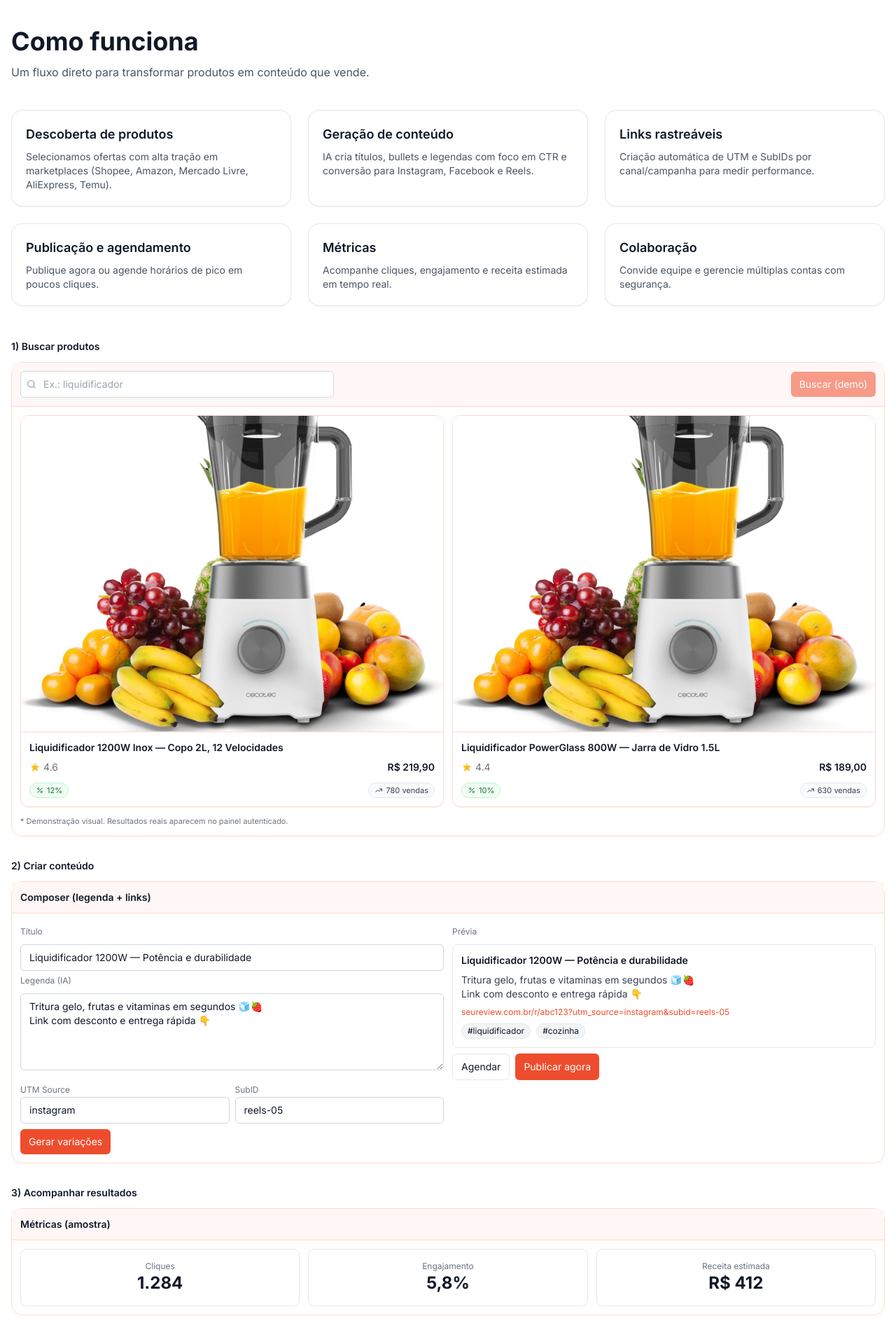
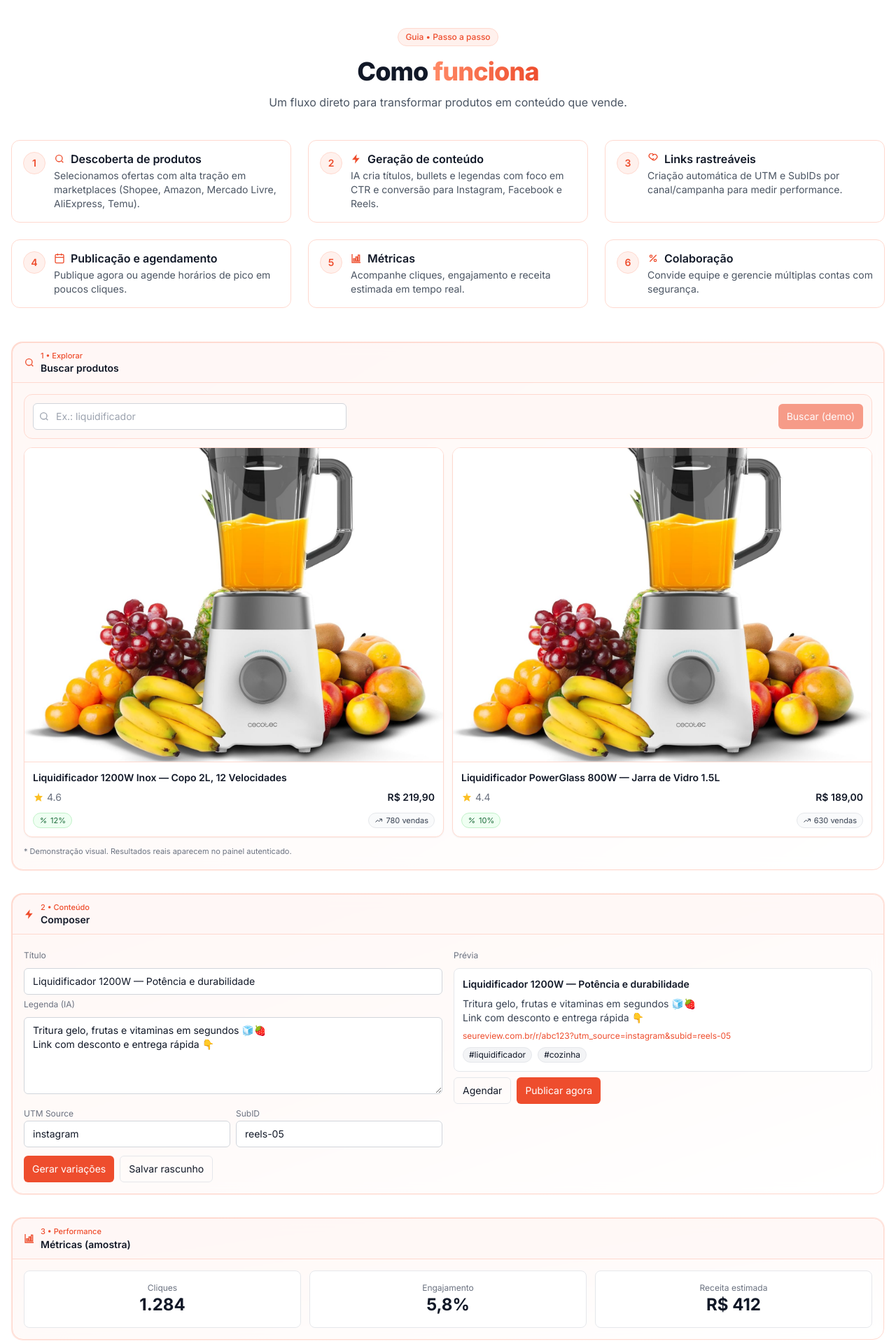
Before and after one commit to marciobever/seureview.com.br, a Next.js app: page /como-funciona in a window 1280 px wide. Shown: the part 120-2040 px from the top of the page at 70% size. Built offline with nearby package versions, Linux system fonts and the light colour scheme; no server answers.

Commit message:
Update Client.tsx

```diff
--- a/app/(site)/como-funciona/Client.tsx
+++ b/app/(site)/como-funciona/Client.tsx
@@ -1,6 +1,7 @@
 "use client";
 import * as React from "react";
 
+/* ==================== ÍCONES ==================== */
 function StarIcon(props: React.SVGProps<SVGSVGElement>) {
   return (
     <svg viewBox="0 0 24 24" fill="currentColor" aria-hidden {...props}>
@@ -33,32 +34,64 @@ function SearchIcon(props: React.SVGProps<SVGSVGElement>) {
     </svg>
   );
 }
+function LightningIcon(props: React.SVGProps<SVGSVGElement>) {
+  return (
+    <svg viewBox="0 0 24 24" fill="currentColor" aria-hidden {...props}>
+      <path d="M13 2L3 14h7l-1 8 10-12h-7l1-8z" />
+    </svg>
+  );
+}
+function LinkIcon(props: React.SVGProps<SVGSVGElement>) {
+  return (
+    <svg viewBox="0 0 24 24" fill="none" stroke="currentColor" aria-hidden {...props}>
+      <path d="M10 13a5 5 0 007.07 0l2.12-2.12a5 5 0 00-7.07-7.07L10 5" strokeWidth="2" />
+      <path d="M14 11a5 5 0 01-7.07 0L4.8 9a5 5 0 017.07-7.07L14 3" strokeWidth="2" />
+    </svg>
+  );
+}
+function CalendarIcon(props: React.SVGProps<SVGSVGElement>) {
+  return (
+    <svg viewBox="0 0 24 24" fill="none" stroke="currentColor" aria-hidden {...props}>
+      <rect x="3" y="4" width="18" height="18" rx="2" ry="2" strokeWidth="2" />
+      <path d="M16 2v4M8 2v4M3 10h18" strokeWidth="2" />
+    </svg>
+  );
+}
+function ChartIcon(props: React.SVGProps<SVGSVGElement>) {
+  return (
+    <svg viewBox="0 0 24 24" fill="none" stroke="currentColor" aria-hidden {...props}>
+      <path d="M3 3v18h18" strokeWidth="2" />
+      <rect x="6" y="13" width="3" height="5" strokeWidth="2" />
+      <rect x="11" y="9" width="3" height="9" strokeWidth="2" />
+      <rect x="16" y="5" width="3" height="13" strokeWidth="2" />
+    </svg>
+  );
+}
 
+/* ==================== HELPERS ==================== */
 type MiniItem = {
   id: string;
   title: string;
   price: number;
   rating: number;
-  image: string;
+  image: string; // /public/landing/...
   url: string;
   commissionPercent?: number;
   salesCount?: number;
 };
 
-function formatPrice(n?: number) {
-  const v = Number(n ?? 0);
-  return v.toLocaleString("pt-BR", { style: "currency", currency: "BRL" });
-}
-function formatPercent(n?: number) {
-  const v = Number(n ?? 0);
-  return `${v.toFixed(0)}%`;
-}
-function compactSales(n?: number) {
+const formatPrice = (n?: number) =>
+  Number(n ?? 0).toLocaleString("pt-BR", { style: "currency", currency: "BRL" });
+
+const formatPercent = (n?: number) => `${Number(n ?? 0).toFixed(0)}%`;
+
+const compactSales = (n?: number) => {
   const v = Number(n ?? 0);
   if (v >= 1000) return `${Math.round(v / 100) / 10}k`;
   return `${v}`;
-}
+};
 
+/* ==================== MOCK DATA ==================== */
 const MOCK_PRODUCTS: MiniItem[] = [
   {
     id: "p1",
@@ -82,6 +115,7 @@ const MOCK_PRODUCTS: MiniItem[] = [
   },
 ];
 
+/* ==================== UI PRIMITIVES ==================== */
 function Badge({
   tone = "default",
   className = "",
@@ -91,7 +125,8 @@ function Badge({
   className?: string;
   children: React.ReactNode;
 }) {
-  const base = "inline-flex items-center gap-1 rounded-full px-2 py-0.5 text-[11px] border";
+  const base =
+    "inline-flex items-center gap-1 rounded-full px-2 py-0.5 text-[11px] border transition-colors";
   const theme =
     tone === "success"
       ? "border-[#C1F1C9] bg-[#EFFFF2] text-[#1B6B3A]"
@@ -99,11 +134,75 @@ function Badge({
   return <span className={`${base} ${theme} ${className}`}>{children}</span>;
 }
 
+function GradientCard({
+  children,
+  className = "",
+  title,
+  eyebrow,
+  icon,
+}: {
+  children: React.ReactNode;
+  className?: string;
+  title?: string;
+  eyebrow?: string;
+  icon?: React.ReactNode;
+}) {
+  return (
+    <div className={`relative rounded-2xl p-[1px] bg-gradient-to-br from-[#FFD9CF] via-[#FFE7E1] to-transparent ${className}`}>
+      <div className="rounded-2xl bg-white/80 backdrop-blur border border-[#FFD9CF]">
+        {(title || eyebrow) && (
+          <div className="flex items-center gap-2 border-b border-[#FFD9CF] px-4 py-2.5 bg-[#FFF7F5]/70 rounded-t-2xl">
+            {icon && <span className="text-[#EE4D2D]">{icon}</span>}
+            <div className="flex flex-col">
+              {eyebrow && <span className="text-[11px] text-[#EE4D2D] font-medium">{eyebrow}</span>}
+              {title && <span className="text-sm font-semibold text-[#111827]">{title}</span>}
+            </div>
+          </div>
+        )}
+        <div className="p-4">{children}</div>
+      </div>
+    </div>
+  );
+}
+
+function StepCard({
+  n,
+  title,
+  desc,
+  icon,
+}: {
+  n: number;
+  title: string;
+  desc: string;
+  icon: React.ReactNode;
+}) {
+  return (
+    <div className="group relative rounded-xl border border-[#FFD9CF] bg-white/70 backdrop-blur p-4 transition-all hover:shadow-md hover:-translate-y-0.5">
+      <div className="flex items-start gap-3">
+        <div className="relative">
+          <div className="h-8 w-8 rounded-full bg-[#FFF1ED] border border-[#FFD9CF] grid place-items-center text-sm font-semibold text-[#EE4D2D]">
+            {n}
+          </div>
+        </div>
+        <div className="flex-1">
+          <div className="flex items-center gap-2">
+            <span className="text-[#EE4D2D]">{icon}</span>
+            <h3 className="font-semibold">{title}</h3>
+          </div>
+          <p className="mt-1 text-sm text-gray-600">{desc}</p>
+        </div>
+      </div>
+      <div className="pointer-events-none absolute inset-0 rounded-xl ring-1 ring-transparent group-hover:ring-[#FFD9CF]/80 transition" />
+    </div>
+  );
+}
+
+/* ==================== BLOCOS DA PÁGINA ==================== */
 function ProductCard({ product }: { product: MiniItem }) {
   return (
-    <div className="overflow-hidden rounded-xl border border-[#FFD9CF] bg-white shadow-sm">
+    <div className="overflow-hidden rounded-xl border border-[#FFD9CF] bg-white shadow-sm transition-all hover:shadow-md">
       <div className="relative aspect-[4/3] bg-[#FFF9F7] border-b border-[#FFD9CF]">
-        {/* usa <img> simples para evitar edge-cases do next/image */}
+        {/* usa <img> simples (evita edge-cases do next/image em demos) */}
         <img
           src={product.image}
           alt={product.title}
@@ -113,27 +212,22 @@ function ProductCard({ product }: { product: MiniItem }) {
       </div>
 
       <div className="p-3 space-y-2">
-        <h3 className="text-sm font-semibold text-[#111827] line-clamp-2">
-          {product.title}
-        </h3>
-
+        <h4 className="text-sm font-semibold text-[#111827] line-clamp-2">{product.title}</h4>
         <div className="flex items-center justify-between">
           <div className="inline-flex items-center gap-1 text-[#6B7280] text-sm">
-            <StarIcon className="w-4 h-4 text-amber-400" />
-            <span>{Number(product.rating || 0).toFixed(1)}</span>
+            <StarIcon className="w-4 h-4 text-amber-400" aria-hidden />
+            <span aria-label={`avaliação ${product.rating}`}>{Number(product.rating || 0).toFixed(1)}</span>
           </div>
           <div className="text-sm font-semibold">{formatPrice(product.price)}</div>
         </div>
-
         <div className="flex items-center justify-between pt-1">
           <Badge tone="success" className="inline-flex items-center gap-1">
-            <PercentIcon className="w-3 h-3" />
+            <PercentIcon className="w-3 h-3" aria-hidden />
             {formatPercent(product.commissionPercent ?? 0)}
           </Badge>
-
           {typeof product.salesCount === "number" && (
             <Badge className="inline-flex items-center gap-1">
-              <TrendingIcon className="w-3 h-3" />
+              <TrendingIcon className="w-3 h-3" aria-hidden />
               {compactSales(product.salesCount)} vendas
             </Badge>
           )}
@@ -145,14 +239,16 @@ function ProductCard({ product }: { product: MiniItem }) {
 
 function MockSearchPanel() {
   return (
-    <div className="rounded-2xl border border-[#FFD9CF] bg-white/80 backdrop-blur">
-      <div className="p-3 border-b border-[#FFD9CF] bg-[#FFF7F5] flex items-center justify-between">
+    <GradientCard title="Buscar produtos" eyebrow="1 • Explorar" icon={<SearchIcon className="h-4 w-4" />}>
+      <div className="p-0">
+        <div className="p-3 border border-[#FFD9CF] bg-[#FFF7F5] rounded-xl flex items-center justify-between">
           <div className="relative w-full max-w-md">
-          <SearchIcon className="w-4 h-4 absolute left-2 top-1/2 -translate-y-1/2 text-gray-400" />
+            <SearchIcon className="w-4 h-4 absolute left-2 top-1/2 -translate-y-1/2 text-gray-400" aria-hidden />
             <input
               disabled
               placeholder="Ex.: liquidificador"
               className="w-full pl-8 pr-3 py-2 text-sm rounded-md border focus:outline-none bg-white"
+              aria-label="Campo de busca demonstrativo"
             />
           </div>
           <button
@@ -164,54 +260,65 @@ function MockSearchPanel() {
           </button>
         </div>
 
-      <div className="p-3">
+        <div className="mt-3">
           <div className="grid sm:grid-cols-2 gap-3">
             {MOCK_PRODUCTS.map((p) => (
               <ProductCard key={p.id} product={p} />
             ))}
           </div>
-        <div className="mt-3 text-[11px] text-gray-500">
+          <p className="mt-3 text-[11px] text-gray-500">
             * Demonstração visual. Resultados reais aparecem no painel autenticado.
+          </p>
         </div>
       </div>
-    </div>
+    </GradientCard>
   );
 }
 
 function MockComposer() {
   return (
-    <div className="rounded-2xl border border-[#FFD9CF] bg-white/80 backdrop-blur">
-      <div className="p-3 border-b border-[#FFD9CF] bg-[#FFF7F5] font-semibold text-sm">
-        Composer (legenda + links)
-      </div>
-      <div className="p-3 grid md:grid-cols-2 gap-3">
+    <GradientCard title="Composer" eyebrow="2 • Conteúdo" icon={<LightningIcon className="h-4 w-4" />}>
+      <div className="grid md:grid-cols-2 gap-4">
         <div className="space-y-2">
-          <label className="text-xs text-gray-500">Título</label>
-          <input className="w-full px-3 py-2 rounded-md border" defaultValue="Liquidificador 1200W — Potência e durabilidade" />
-          <label className="text-xs text-gray-500">Legenda (IA)</label>
+          <label className="text-xs text-gray-500" htmlFor="titulo">Título</label>
+          <input
+            id="titulo"
+            className="w-full px-3 py-2 rounded-md border"
+            defaultValue="Liquidificador 1200W — Potência e durabilidade"
+          />
+
+          <label className="text-xs text-gray-500" htmlFor="legenda">Legenda (IA)</label>
           <textarea
+            id="legenda"
             className="w-full px-3 py-2 rounded-md border min-h-[110px]"
             defaultValue={`Tritura gelo, frutas e vitaminas em segundos 🧊🍓
 Link com desconto e entrega rápida 👇`}
           />
+
           <div className="grid grid-cols-2 gap-2">
             <div>
-              <label className="text-xs text-gray-500">UTM Source</label>
-              <input className="w-full px-3 py-2 rounded-md border" defaultValue="instagram" />
+              <label className="text-xs text-gray-500" htmlFor="utm">UTM Source</label>
+              <input id="utm" className="w-full px-3 py-2 rounded-md border" defaultValue="instagram" />
             </div>
             <div>
-              <label className="text-xs text-gray-500">SubID</label>
-              <input className="w-full px-3 py-2 rounded-md border" defaultValue="reels-05" />
+              <label className="text-xs text-gray-500" htmlFor="subid">SubID</label>
+              <input id="subid" className="w-full px-3 py-2 rounded-md border" defaultValue="reels-05" />
             </div>
           </div>
+
+          <div className="flex gap-2 pt-1">
             <button className="px-3 py-2 rounded-md bg-[#EE4D2D] text-white text-sm hover:bg-[#D8431F]">
               Gerar variações
             </button>
+            <button className="px-3 py-2 rounded-md border text-sm hover:bg-gray-50">
+              Salvar rascunho
+            </button>
+          </div>
         </div>
 
         <div className="space-y-2">
           <label className="text-xs text-gray-500">Prévia</label>
-          <div className="rounded-lg border p-3 space-y-2">
+          <div className="rounded-lg border p-3 space-y-2 bg-white">
             <div className="font-semibold text-sm">
               Liquidificador 1200W — Potência e durabilidade
             </div>
@@ -219,14 +326,12 @@ Link com desconto e entrega rápida 👇`}
               Tritura gelo, frutas e vitaminas em segundos 🧊🍓<br />
               Link com desconto e entrega rápida 👇
             </p>
-            <div className="text-xs text-[#EE4D2D]">seureview.com.br/r/abc123?utm_source=instagram&subid=reels-05</div>
-            <div className="flex gap-2">
-              <span className="inline-flex items-center px-2 py-0.5 rounded-full bg-gray-100 border text-xs">
-                #liquidificador
-              </span>
-              <span className="inline-flex items-center px-2 py-0.5 rounded-full bg-gray-100 border text-xs">
-                #cozinha
-              </span>
+            <div className="text-xs text-[#EE4D2D]">
+              seureview.com.br/r/abc123?utm_source=instagram&subid=reels-05
+            </div>
+            <div className="flex flex-wrap gap-2">
+              <span className="inline-flex items-center px-2 py-0.5 rounded-full bg-gray-100 border text-xs">#liquidificador</span>
+              <span className="inline-flex items-center px-2 py-0.5 rounded-full bg-gray-100 border text-xs">#cozinha</span>
             </div>
           </div>
           <div className="flex gap-2">
@@ -239,77 +344,106 @@ Link com desconto e entrega rápida 👇`}
           </div>
         </div>
       </div>
-    </div>
+    </GradientCard>
   );
 }
 
 function MockMetrics() {
   return (
-    <div className="rounded-2xl border border-[#FFD9CF] bg-white/80 backdrop-blur">
-      <div className="p-3 border-b border-[#FFD9CF] bg-[#FFF7F5] font-semibold text-sm">
-        Métricas (amostra)
-      </div>
-      <div className="p-3 grid sm:grid-cols-3 gap-3 text-center">
-        <div className="rounded-lg border p-4">
+    <GradientCard title="Métricas (amostra)" eyebrow="3 • Performance" icon={<ChartIcon className="h-4 w-4" />}>
+      <div className="grid sm:grid-cols-3 gap-3 text-center">
+        <div className="rounded-lg border p-4 bg-white/90">
           <div className="text-xs text-gray-500">Cliques</div>
           <div className="text-2xl font-bold">1.284</div>
         </div>
-        <div className="rounded-lg border p-4">
+        <div className="rounded-lg border p-4 bg-white/90">
           <div className="text-xs text-gray-500">Engajamento</div>
           <div className="text-2xl font-bold">5,8%</div>
         </div>
-        <div className="rounded-lg border p-4">
+        <div className="rounded-lg border p-4 bg-white/90">
           <div className="text-xs text-gray-500">Receita estimada</div>
           <div className="text-2xl font-bold">R$ 412</div>
         </div>
       </div>
-    </div>
+    </GradientCard>
   );
 }
 
+/* ==================== PÁGINA ==================== */
 export default function ClientPage() {
   const passos = [
-    { t: "Descoberta de produtos", d: "Selecionamos ofertas com alta tração em marketplaces (Shopee, Amazon, Mercado Livre, AliExpress, Temu)." },
-    { t: "Geração de conteúdo", d: "IA cria títulos, bullets e legendas com foco em CTR e conversão para Instagram, Facebook e Reels." },
-    { t: "Links rastreáveis", d: "Criação automática de UTM e SubIDs por canal/campanha para medir performance." },
-    { t: "Publicação e agendamento", d: "Publique agora ou agende horários de pico em poucos cliques." },
-    { t: "Métricas", d: "Acompanhe cliques, engajamento e receita estimada em tempo real." },
-    { t: "Colaboração", d: "Convide equipe e gerencie múltiplas contas com segurança." },
+    { t: "Descoberta de produtos", d: "Selecionamos ofertas com alta tração em marketplaces (Shopee, Amazon, Mercado Livre, AliExpress, Temu).", icon: <SearchIcon className="h-4 w-4" /> },
+    { t: "Geração de conteúdo", d: "IA cria títulos, bullets e legendas com foco em CTR e conversão para Instagram, Facebook e Reels.", icon: <LightningIcon className="h-4 w-4" /> },
+    { t: "Links rastreáveis", d: "Criação automática de UTM e SubIDs por canal/campanha para medir performance.", icon: <LinkIcon className="h-4 w-4" /> },
+    { t: "Publicação e agendamento", d: "Publique agora ou agende horários de pico em poucos cliques.", icon: <CalendarIcon className="h-4 w-4" /> },
+    { t: "Métricas", d: "Acompanhe cliques, engajamento e receita estimada em tempo real.", icon: <ChartIcon className="h-4 w-4" /> },
+    { t: "Colaboração", d: "Convide equipe e gerencie múltiplas contas com segurança.", icon: <PercentIcon className="h-4 w-4" /> },
   ];
 
   return (
-    <main className="section">
+    <main className="section relative">
+      {/* fundo premium (radiais suaves) */}
+      <div
+        aria-hidden
+        className="pointer-events-none absolute inset-0 -z-10"
+        style={{
+          background:
+            "radial-gradient(1200px 600px at 10% -10%, rgba(238,77,45,0.15) 0%, rgba(238,77,45,0) 60%), radial-gradient(900px 500px at 100% 0%, rgba(255,140,105,0.12) 0%, rgba(255,140,105,0) 55%)",
+        }}
+      />
+
       <div className="max-container">
-        <h1 className="text-3xl md:text-4xl font-bold">Como funciona</h1>
-        <p className="mt-3 text-gray-600 max-w-2xl">
+        {/* Título da página */}
+        <header className="text-center max-w-3xl mx-auto">
+          <p className="inline-flex items-center gap-2 text-xs font-medium text-[#EE4D2D] bg-[#FFF1ED] border border-[#FFD9CF] rounded-full px-2.5 py-1">
+            Guia • Passo a passo
+          </p>
+          <h1 className="mt-4 text-3xl md:text-4xl font-extrabold tracking-tight">
+            Como <span className="bg-gradient-to-r from-[#FF8A66] to-[#EE4D2D] bg-clip-text text-transparent">funciona</span>
+          </h1>
+          <p className="mt-3 text-gray-600">
             Um fluxo direto para transformar produtos em conteúdo que vende.
           </p>
+        </header>
 
-        <div className="mt-10 grid md:grid-cols-3 gap-6">
-          {passos.map((p) => (
-            <div key={p.t} className="card">
-              <div className="card-body">
-                <div className="font-semibold text-lg">{p.t}</div>
-                <p className="mt-2 text-sm text-gray-600">{p.d}</p>
+        {/* Passos */}
+        <section className="mt-10 grid md:grid-cols-3 gap-6">
+          {passos.map((p, i) => (
+            <StepCard key={p.t} n={i + 1} title={p.t} desc={p.d} icon={p.icon} />
+          ))}
+        </section>
+
+        {/* Demos */}
+        <section className="mt-12 grid gap-8">
+          <MockSearchPanel />
+          <MockComposer />
+          <MockMetrics />
+        </section>
+
+        {/* CTA final */}
+        <section className="mt-12">
+          <div className="relative rounded-2xl overflow-hidden border border-[#FFD9CF] bg-white/70 p-6 text-center">
+            <div
+              aria-hidden
+              className="pointer-events-none absolute -z-10 -right-16 -top-16 h-64 w-64 rounded-full blur-3xl"
+              style={{ background: "rgba(238,77,45,0.16)" }}
+            />
+            <h2 className="text-2xl md:text-3xl font-extrabold">
+              Pronto para <span className="bg-gradient-to-r from-[#FF8A66] to-[#EE4D2D] bg-clip-text text-transparent">acelerar</span> suas comissões?
+            </h2>
+            <p className="mt-2 text-gray-600 max-w-2xl mx-auto">
+              Publique produtos prontos com links rastreáveis e legendas otimizadas — em minutos.
+            </p>
+            <div className="mt-5 flex flex-wrap justify-center gap-3">
+              <a href="/signup" className="px-4 py-2 rounded-lg text-sm bg-[#EE4D2D] hover:bg-[#D8431F] text-white shadow-sm">
+                Criar conta grátis
+              </a>
+              <a href="/login" className="px-4 py-2 rounded-lg text-sm border border-[#FFD9CF] hover:bg-[#FFF4F0] text-[#111827]">
+                Entrar
+              </a>
             </div>
           </div>
-          ))}
-        </div>
-
-        <div className="mt-12 grid gap-8">
-          <div>
-            <div className="text-sm font-semibold mb-3">1) Buscar produtos</div>
-            <MockSearchPanel />
-          </div>
-          <div>
-            <div className="text-sm font-semibold mb-3">2) Criar conteúdo</div>
-            <MockComposer />
-          </div>
-          <div>
-            <div className="text-sm font-semibold mb-3">3) Acompanhar resultados</div>
-            <MockMetrics />
-          </div>
-        </div>
+        </section>
       </div>
     </main>
   );
```
Lines whose indentation alone changed are shown as unchanged.
